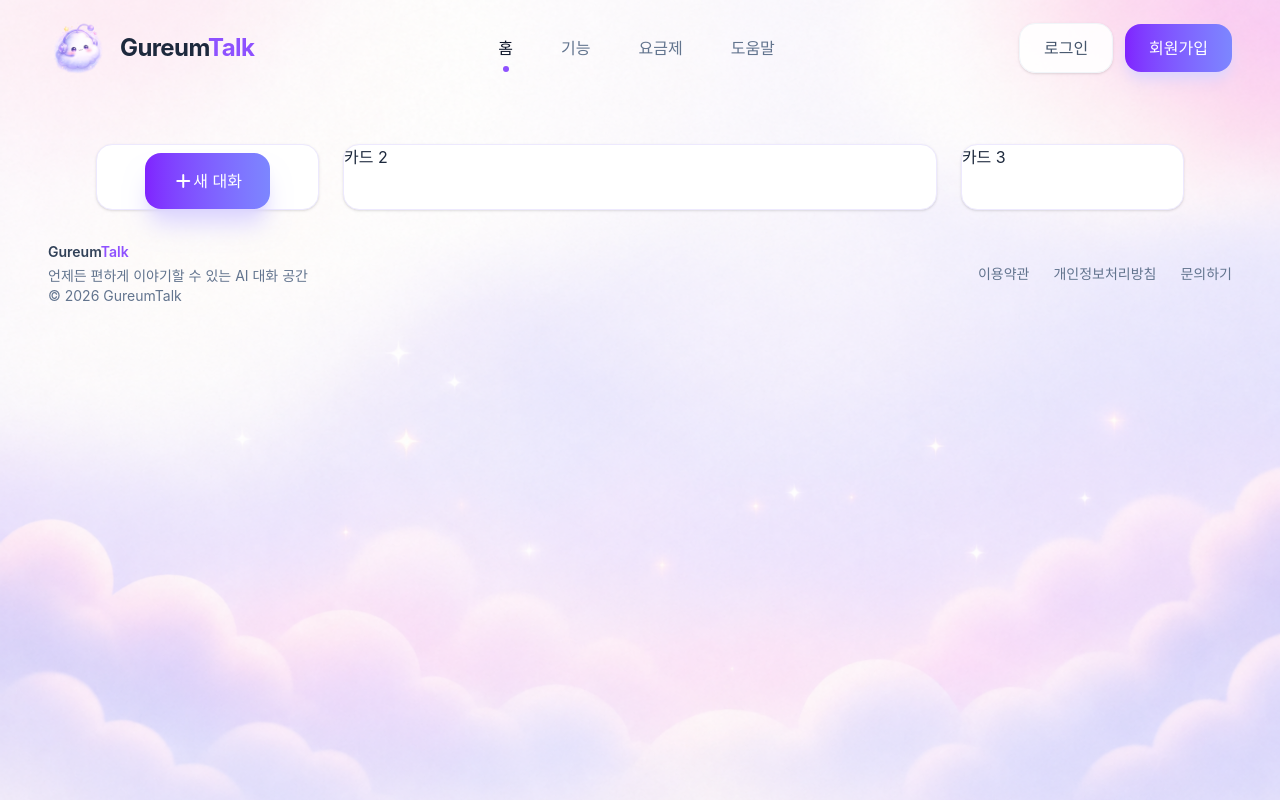
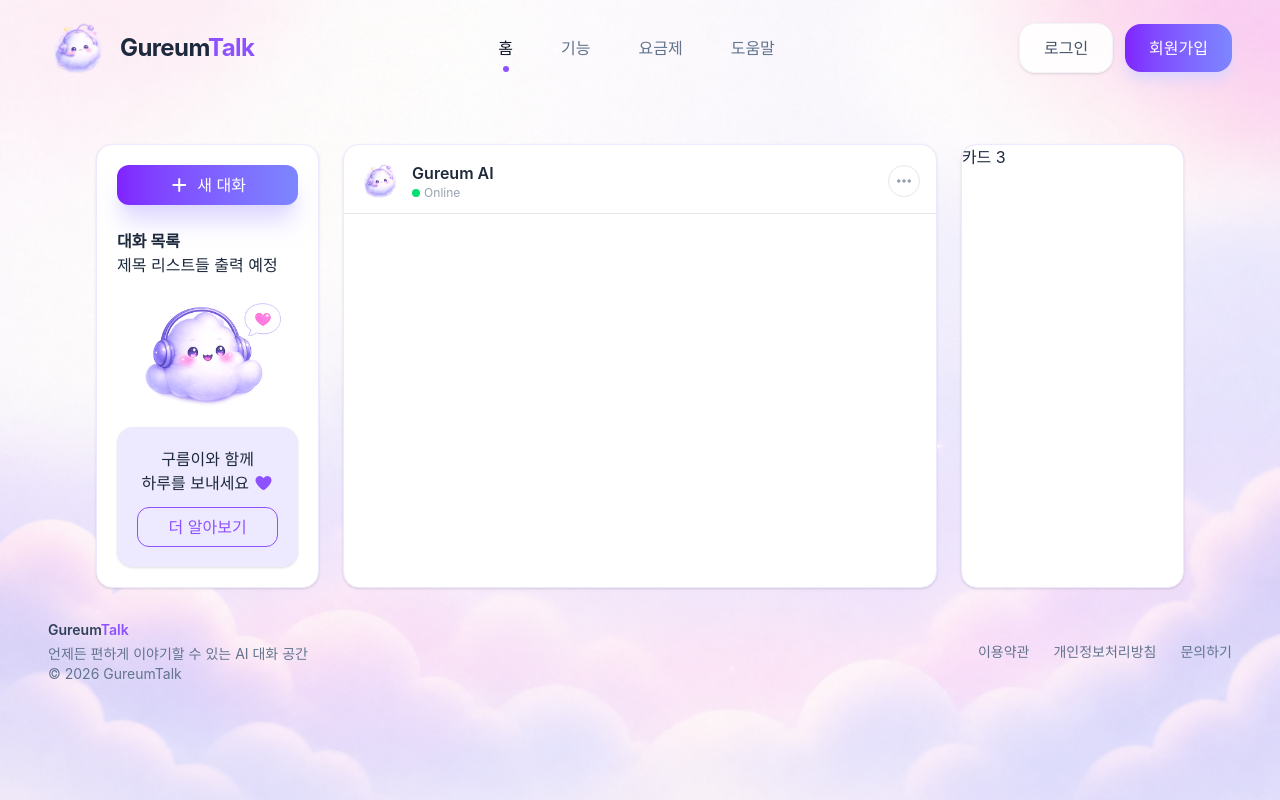
Before and after one commit to sojung627/gureum-talk, a React (Vite) app in the folder frontend/: page /chat in a window 1280 px wide. Built offline with nearby package versions, Linux system fonts and the light colour scheme; no server answers.

Commit message:
채팅방 제작중

```diff
--- a/frontend/src/pages/chat/ChatRoom.tsx
+++ b/frontend/src/pages/chat/ChatRoom.tsx
@@ -6,21 +6,63 @@ function ChatRoom () {
 
     return (
         <div className="mt-12 grid grid-cols-1 gap-6 px-6 md:grid-cols-9 lg:px-24 max-w-[1480px] mx-auto">
-          <div className="md:col-span-2 rounded-2xl bg-white border border-violet-100 shadow-sm">
-            <div className="mt-2 flex justify-center flex-wrap gap-4">
+          <div className="md:col-span-2 rounded-2xl bg-white border border-violet-100 shadow-sm p-5">
+            <div className="flex justify-center">
               <button
                 type="button"
                 onClick={() => navigate('/chat')}
-                className="rounded-2xl bg-gradient-to-r from-violet-600 to-indigo-400 px-7 py-4 font-semibold text-white shadow-xl shadow-violet-200 transition hover:-translate-y-0.5"
+                className="w-[300px] h-[40px] flex items-center justify-center gap-2 rounded-xl bg-gradient-to-r from-violet-600 to-indigo-400 px-7 py-4 font-semibold text-white shadow-xl shadow-violet-200 transition hover:-translate-y-0.5"
               >
-                  <i className="fa-solid fa-plus" />
-                  새 대화
+                <i className="fa-solid fa-plus" />
+                새 대화
               </button>
+            </div>
+            <div className="mt-6 flex items-center justify-between">
+              <span className="font-semibold">
+                대화 목록
+              </span>
+            </div>
+            <div>
+              제목 리스트들 출력 예정
+            </div>
+            <div className="flex justify-center items-center">
+              <img
+                alt="구름이"
+                src="/images/gureum/Gureum_img01.png"
+                className="w-[150px] h-[150px] object-contain"
+              />
+            </div>
+            <div className="md:col-span-2 text-center rounded-2xl bg-violet-100 shadow-sm p-5">
+              구름이와 함께 <br />
+              하루를 보내세요 <i className="fa-solid fa-heart text-violet-500" />
+              <div className="mt-3 flex justify-center">
+                <button
+                  type="button"
+                  className="w-[300px] h-[40px] border border-violet-500 text-violet-500 rounded-xl"
+                >
+                  더 알아보기
+                </button>
+              </div>
             </div>
           </div>
 
-          <div className="md:col-span-5 rounded-2xl bg-white border border-violet-100 shadow-sm">
-            카드 2
+          <div className="md:col-span-5 rounded-2xl bg-white border border-violet-100 shadow-sm p-4">
+            <div className="flex items-center justify-between">
+              <div className="flex items-center gap-3">
+                <img src="/images/gureum/GureumAI.png" className="w-10 h-10 rounded-full object-cover" />
+                <div className="flex flex-col">
+                  <span className="font-semibold text-gray-800">Gureum AI</span>
+                  <div className="flex items-center gap-1 text-xs text-gray-400">
+                    <span className="w-2 h-2 rounded-full bg-green-400" />
+                    Online
+                  </div>
+                </div>
+              </div>
+              <div className="flex items-center justify-center w-8 h-8 border border-gray-200 rounded-full cursor-pointer hover:bg-gray-100 transition-colors">
+                <i className="fa-solid fa-ellipsis text-gray-400" />
+              </div>
+            </div>
+            <hr className="border-gray-200 mt-3 -mx-4" />
           </div>
 
           <div className="md:col-span-2 rounded-2xl bg-white border border-violet-100 shadow-sm">
```
